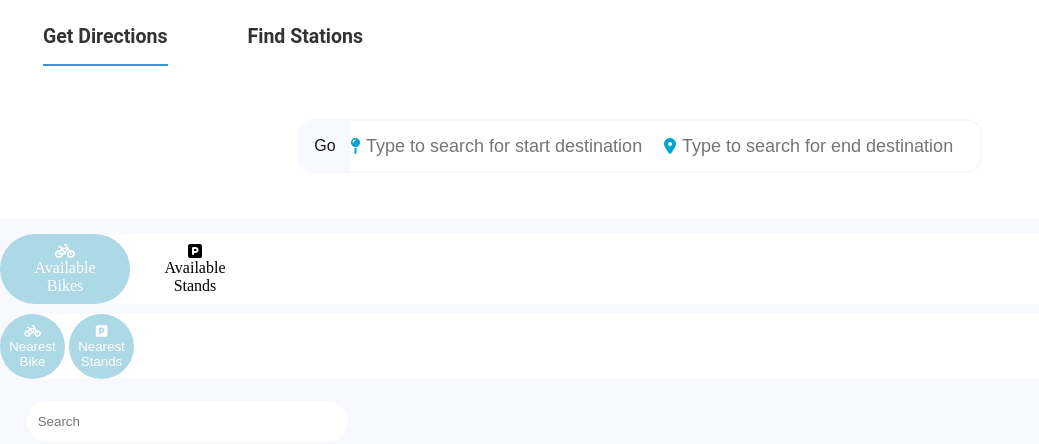
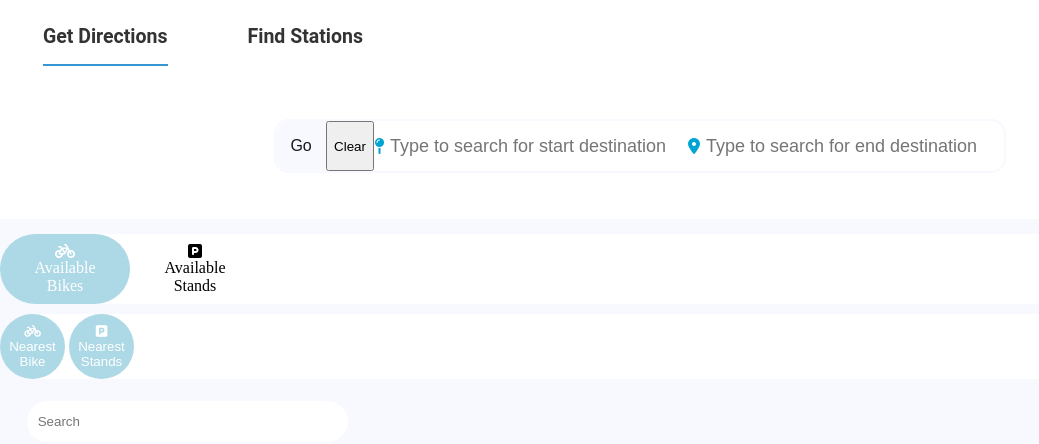
Before and after one commit to JosephTummon/DublinBike, a Flask app: page / in a window 1280 px wide. Shown: the part 746-1190 px from the top of the page, without its empty margins (0-1039 px from the left). Run offline with Flask 3, Linux system fonts and the light colour scheme; parts of the project's set-up code (start-up, migrations or seed data) failed here and were passed over; some libraries are stand-ins or nearby versions.

Commit message:
added clear-directions button

```diff
--- a/static/index.js
+++ b/static/index.js
@@ -629,13 +629,20 @@ async function nearest_station(array, lat_lng, mode){
 
 
 const button = document.getElementById("go");
-
+const clear_button = document.getElementById("clear-directions");
 
 // Add event listener to the button element
 button.addEventListener("click", function() {
     // Call the calculateAndDisplayRoute function when the button is clicked
     calculateAndDisplayRoute(directionsRenderer, directionsService, markerArray1, stepDisplay, map);
   });
+
+clear_button.addEventListener("click", function() {
+for (let i = 0; i < markerArray1.length; i++) {
+    markerArray1[i].setMap(null);
+    }
+    directionsRenderer.setDirections({routes: []}); // Remove directions line
+});
 
 
 function calculateAndDisplayRoute(
@@ -649,6 +656,7 @@ function calculateAndDisplayRoute(
   for (let i = 0; i < markerArray1.length; i++) {
     markerArray1[i].setMap(null);
   }
+
 
   // Retrieve the start and end locations and create a DirectionsRequest using
   // WALKING directions.
--- a/templates/index.html
+++ b/templates/index.html
@@ -55,6 +55,8 @@
       <div id="search-station-conatiner">
         <div class="search">
         <button id="go">Go</button>
+        <button id="clear-directions">Clear</button>
+
         <div>
             <i id="pin" class="fa-solid fa-map-pin" style="color: #00A4D3;"></i>
             <input type="text" id="start-input" placeholder="Type to search for start destination">
```
